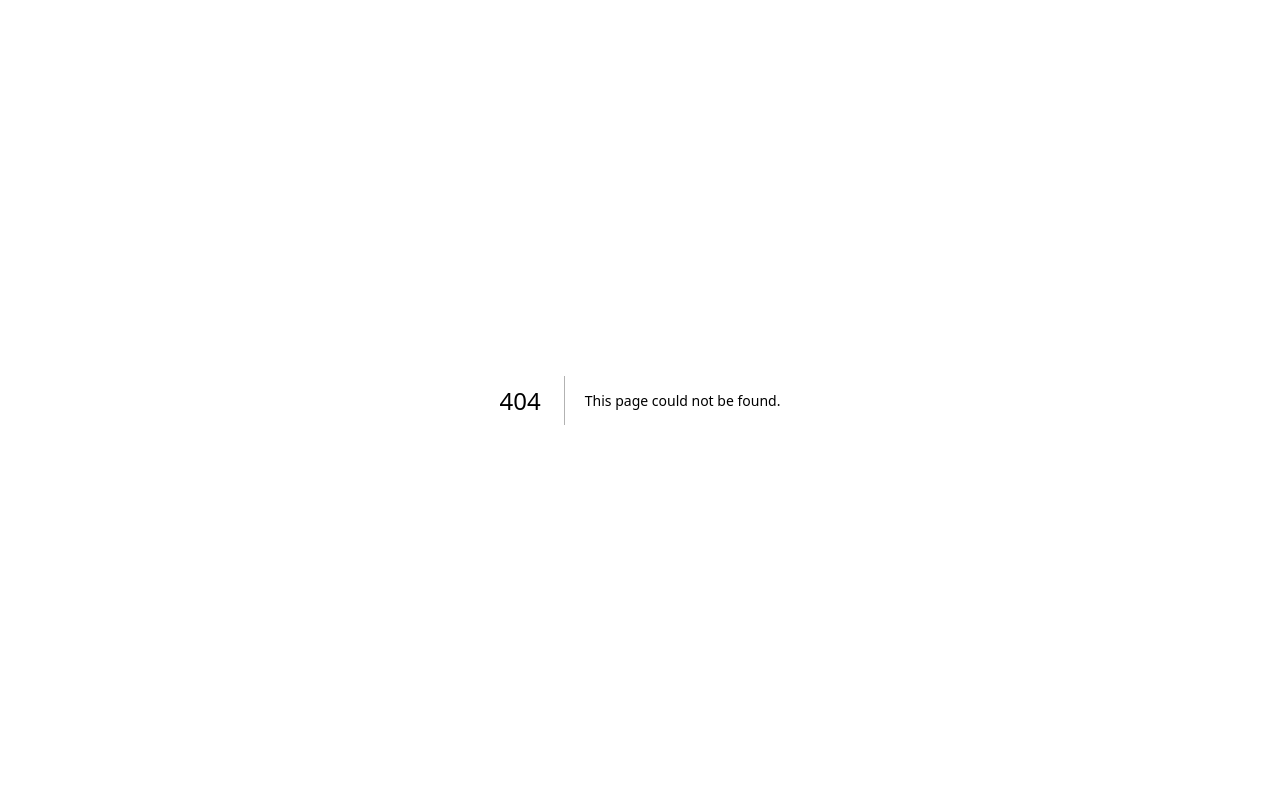
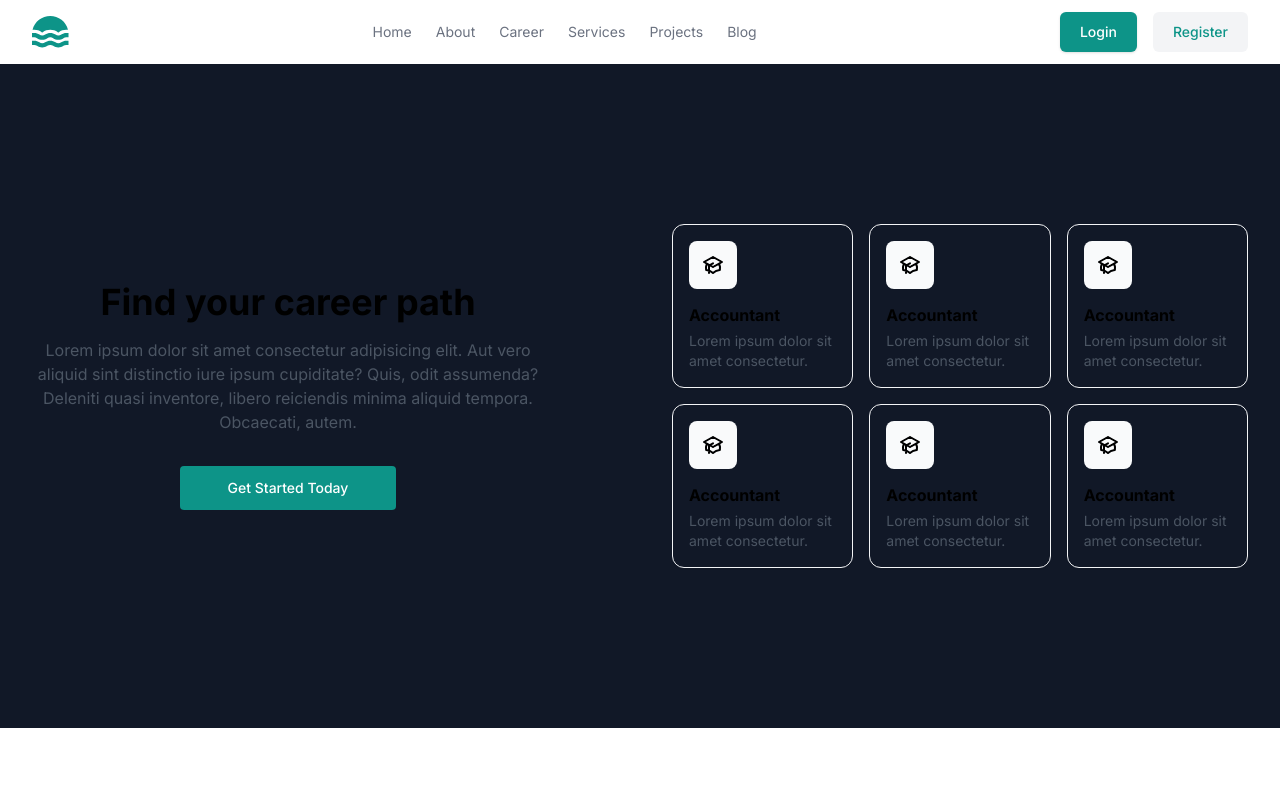
Before and after one commit to Abfahim21/next-auth, a Next.js app: page /career in a window 1280 px wide. Before the commit this address had no page. Shown: the top 800 px of the page. Built offline with nearby package versions, Linux system fonts and the light colour scheme.

Commit message:
career section done

```diff
--- /dev/null
+++ b/src/app/career/page.tsx
@@ -0,0 +1,217 @@
+import Footer from "@/components/Footer";
+import Header from "@/components/Header";
+import React from "react";
+
+export default function page() {
+  return (
+    <section className="bg-gray-900">
+      <Header />
+      <div className="mx-auto max-w-screen-xl px-4 py-8 sm:px-6 sm:py-12 lg:px-8 lg:py-16 xl:py-40">
+        <div className="grid grid-cols-1 gap-y-8 lg:grid-cols-2 lg:items-center lg:gap-x-16">
+          <div className="mx-auto max-w-lg text-center lg:mx-0 ltr:lg:text-left rtl:lg:text-right">
+            <h2 className="text-3xl font-bold sm:text-4xl">
+              Find your career path
+            </h2>
+
+            <p className="mt-4 text-gray-600">
+              Lorem ipsum dolor sit amet consectetur adipisicing elit. Aut vero
+              aliquid sint distinctio iure ipsum cupiditate? Quis, odit
+              assumenda? Deleniti quasi inventore, libero reiciendis minima
+              aliquid tempora. Obcaecati, autem.
+            </p>
+
+            <a
+              href="#"
+              className="mt-8 inline-block rounded bg-teal-600 px-12 py-3 text-sm font-medium text-white transition hover:bg-teal-700 focus:outline-none focus:ring focus:ring-teal-400"
+            >
+              Get Started Today
+            </a>
+          </div>
+
+          <div className="grid grid-cols-2 gap-4 sm:grid-cols-3">
+            <a
+              className="block rounded-xl border border-gray-100 p-4 shadow-sm hover:border-gray-200 hover:ring-1 hover:ring-gray-200 focus:outline-none focus:ring"
+              href="#"
+            >
+              <span className="inline-block rounded-lg bg-gray-50 p-3">
+                <svg
+                  className="h-6 w-6"
+                  fill="none"
+                  stroke="currentColor"
+                  viewBox="0 0 24 24"
+                  xmlns="http://www.w3.org/2000/svg"
+                >
+                  <path d="M12 14l9-5-9-5-9 5 9 5z"></path>
+                  <path d="M12 14l6.16-3.422a12.083 12.083 0 01.665 6.479A11.952 11.952 0 0012 20.055a11.952 11.952 0 00-6.824-2.998 12.078 12.078 0 01.665-6.479L12 14z"></path>
+                  <path
+                    strokeLinecap="round"
+                    strokeLinejoin="round"
+                    strokeWidth="2"
+                    d="M12 14l9-5-9-5-9 5 9 5zm0 0l6.16-3.422a12.083 12.083 0 01.665 6.479A11.952 11.952 0 0012 20.055a11.952 11.952 0 00-6.824-2.998 12.078 12.078 0 01.665-6.479L12 14zm-4 6v-7.5l4-2.222"
+                  ></path>
+                </svg>
+              </span>
+
+              <h2 className="mt-2 font-bold">Accountant</h2>
+
+              <p className="hidden sm:mt-1 sm:block sm:text-sm sm:text-gray-600">
+                Lorem ipsum dolor sit amet consectetur.
+              </p>
+            </a>
+
+            <a
+              className="block rounded-xl border border-gray-100 p-4 shadow-sm hover:border-gray-200 hover:ring-1 hover:ring-gray-200 focus:outline-none focus:ring"
+              href="#"
+            >
+              <span className="inline-block rounded-lg bg-gray-50 p-3">
+                <svg
+                  className="h-6 w-6"
+                  fill="none"
+                  stroke="currentColor"
+                  viewBox="0 0 24 24"
+                  xmlns="http://www.w3.org/2000/svg"
+                >
+                  <path d="M12 14l9-5-9-5-9 5 9 5z"></path>
+                  <path d="M12 14l6.16-3.422a12.083 12.083 0 01.665 6.479A11.952 11.952 0 0012 20.055a11.952 11.952 0 00-6.824-2.998 12.078 12.078 0 01.665-6.479L12 14z"></path>
+                  <path
+                    strokeLinecap="round"
+                    strokeLinejoin="round"
+                    strokeWidth="2"
+                    d="M12 14l9-5-9-5-9 5 9 5zm0 0l6.16-3.422a12.083 12.083 0 01.665 6.479A11.952 11.952 0 0012 20.055a11.952 11.952 0 00-6.824-2.998 12.078 12.078 0 01.665-6.479L12 14zm-4 6v-7.5l4-2.222"
+                  ></path>
+                </svg>
+              </span>
+
+              <h2 className="mt-2 font-bold">Accountant</h2>
+
+              <p className="hidden sm:mt-1 sm:block sm:text-sm sm:text-gray-600">
+                Lorem ipsum dolor sit amet consectetur.
+              </p>
+            </a>
+
+            <a
+              className="block rounded-xl border border-gray-100 p-4 shadow-sm hover:border-gray-200 hover:ring-1 hover:ring-gray-200 focus:outline-none focus:ring"
+              href="#"
+            >
+              <span className="inline-block rounded-lg bg-gray-50 p-3">
+                <svg
+                  className="h-6 w-6"
+                  fill="none"
+                  stroke="currentColor"
+                  viewBox="0 0 24 24"
+                  xmlns="http://www.w3.org/2000/svg"
+                >
+                  <path d="M12 14l9-5-9-5-9 5 9 5z"></path>
+                  <path d="M12 14l6.16-3.422a12.083 12.083 0 01.665 6.479A11.952 11.952 0 0012 20.055a11.952 11.952 0 00-6.824-2.998 12.078 12.078 0 01.665-6.479L12 14z"></path>
+                  <path
+                    strokeLinecap="round"
+                    strokeLinejoin="round"
+                    strokeWidth="2"
+                    d="M12 14l9-5-9-5-9 5 9 5zm0 0l6.16-3.422a12.083 12.083 0 01.665 6.479A11.952 11.952 0 0012 20.055a11.952 11.952 0 00-6.824-2.998 12.078 12.078 0 01.665-6.479L12 14zm-4 6v-7.5l4-2.222"
+                  ></path>
+                </svg>
+              </span>
+
+              <h2 className="mt-2 font-bold">Accountant</h2>
+
+              <p className="hidden sm:mt-1 sm:block sm:text-sm sm:text-gray-600">
+                Lorem ipsum dolor sit amet consectetur.
+              </p>
+            </a>
+
+            <a
+              className="block rounded-xl border border-gray-100 p-4 shadow-sm hover:border-gray-200 hover:ring-1 hover:ring-gray-200 focus:outline-none focus:ring"
+              href="#"
+            >
+              <span className="inline-block rounded-lg bg-gray-50 p-3">
+                <svg
+                  className="h-6 w-6"
+                  fill="none"
+                  stroke="currentColor"
+                  viewBox="0 0 24 24"
+                  xmlns="http://www.w3.org/2000/svg"
+                >
+                  <path d="M12 14l9-5-9-5-9 5 9 5z"></path>
+                  <path d="M12 14l6.16-3.422a12.083 12.083 0 01.665 6.479A11.952 11.952 0 0012 20.055a11.952 11.952 0 00-6.824-2.998 12.078 12.078 0 01.665-6.479L12 14z"></path>
+                  <path
+                    strokeLinecap="round"
+                    strokeLinejoin="round"
+                    strokeWidth="2"
+                    d="M12 14l9-5-9-5-9 5 9 5zm0 0l6.16-3.422a12.083 12.083 0 01.665 6.479A11.952 11.952 0 0012 20.055a11.952 11.952 0 00-6.824-2.998 12.078 12.078 0 01.665-6.479L12 14zm-4 6v-7.5l4-2.222"
+                  ></path>
+                </svg>
+              </span>
+
+              <h2 className="mt-2 font-bold">Accountant</h2>
+
+              <p className="hidden sm:mt-1 sm:block sm:text-sm sm:text-gray-600">
+                Lorem ipsum dolor sit amet consectetur.
+              </p>
+            </a>
+
+            <a
+              className="block rounded-xl border border-gray-100 p-4 shadow-sm hover:border-gray-200 hover:ring-1 hover:ring-gray-200 focus:outline-none focus:ring"
+              href="#"
+            >
+              <span className="inline-block rounded-lg bg-gray-50 p-3">
+                <svg
+                  className="h-6 w-6"
+                  fill="none"
+                  stroke="currentColor"
+                  viewBox="0 0 24 24"
+                  xmlns="http://www.w3.org/2000/svg"
+                >
+                  <path d="M12 14l9-5-9-5-9 5 9 5z"></path>
+                  <path d="M12 14l6.16-3.422a12.083 12.083 0 01.665 6.479A11.952 11.952 0 0012 20.055a11.952 11.952 0 00-6.824-2.998 12.078 12.078 0 01.665-6.479L12 14z"></path>
+                  <path
+                    strokeLinecap="round"
+                    strokeLinejoin="round"
+                    strokeWidth="2"
+                    d="M12 14l9-5-9-5-9 5 9 5zm0 0l6.16-3.422a12.083 12.083 0 01.665 6.479A11.952 11.952 0 0012 20.055a11.952 11.952 0 00-6.824-2.998 12.078 12.078 0 01.665-6.479L12 14zm-4 6v-7.5l4-2.222"
+                  ></path>
+                </svg>
+              </span>
+
+              <h2 className="mt-2 font-bold">Accountant</h2>
+
+              <p className="hidden sm:mt-1 sm:block sm:text-sm sm:text-gray-600">
+                Lorem ipsum dolor sit amet consectetur.
+              </p>
+            </a>
+
+            <a
+              className="block rounded-xl border border-gray-100 p-4 shadow-sm hover:border-gray-200 hover:ring-1 hover:ring-gray-200 focus:outline-none focus:ring"
+              href="#"
+            >
+              <span className="inline-block rounded-lg bg-gray-50 p-3">
+                <svg
+                  className="h-6 w-6"
+                  fill="none"
+                  stroke="currentColor"
+                  viewBox="0 0 24 24"
+                  xmlns="http://www.w3.org/2000/svg"
+                >
+                  <path d="M12 14l9-5-9-5-9 5 9 5z"></path>
+                  <path d="M12 14l6.16-3.422a12.083 12.083 0 01.665 6.479A11.952 11.952 0 0012 20.055a11.952 11.952 0 00-6.824-2.998 12.078 12.078 0 01.665-6.479L12 14z"></path>
+                  <path
+                    strokeLinecap="round"
+                    strokeLinejoin="round"
+                    strokeWidth="2"
+                    d="M12 14l9-5-9-5-9 5 9 5zm0 0l6.16-3.422a12.083 12.083 0 01.665 6.479A11.952 11.952 0 0012 20.055a11.952 11.952 0 00-6.824-2.998 12.078 12.078 0 01.665-6.479L12 14zm-4 6v-7.5l4-2.222"
+                  ></path>
+                </svg>
+              </span>
+
+              <h2 className="mt-2 font-bold">Accountant</h2>
+
+              <p className="hidden sm:mt-1 sm:block sm:text-sm sm:text-gray-600">
+                Lorem ipsum dolor sit amet consectetur.
+              </p>
+            </a>
+          </div>
+        </div>
+      </div>
+      <Footer />
+    </section>
+  );
+}
--- a/src/components/Header.tsx
+++ b/src/components/Header.tsx
@@ -46,7 +46,7 @@ export default function Header() {
                 <li>
                   <a
                     className="text-gray-500 transition hover:text-gray-500/75 dark:text-white dark:hover:text-white/75"
-                    href="#"
+                    href="/career"
                   >
                     Career
                   </a>
```
